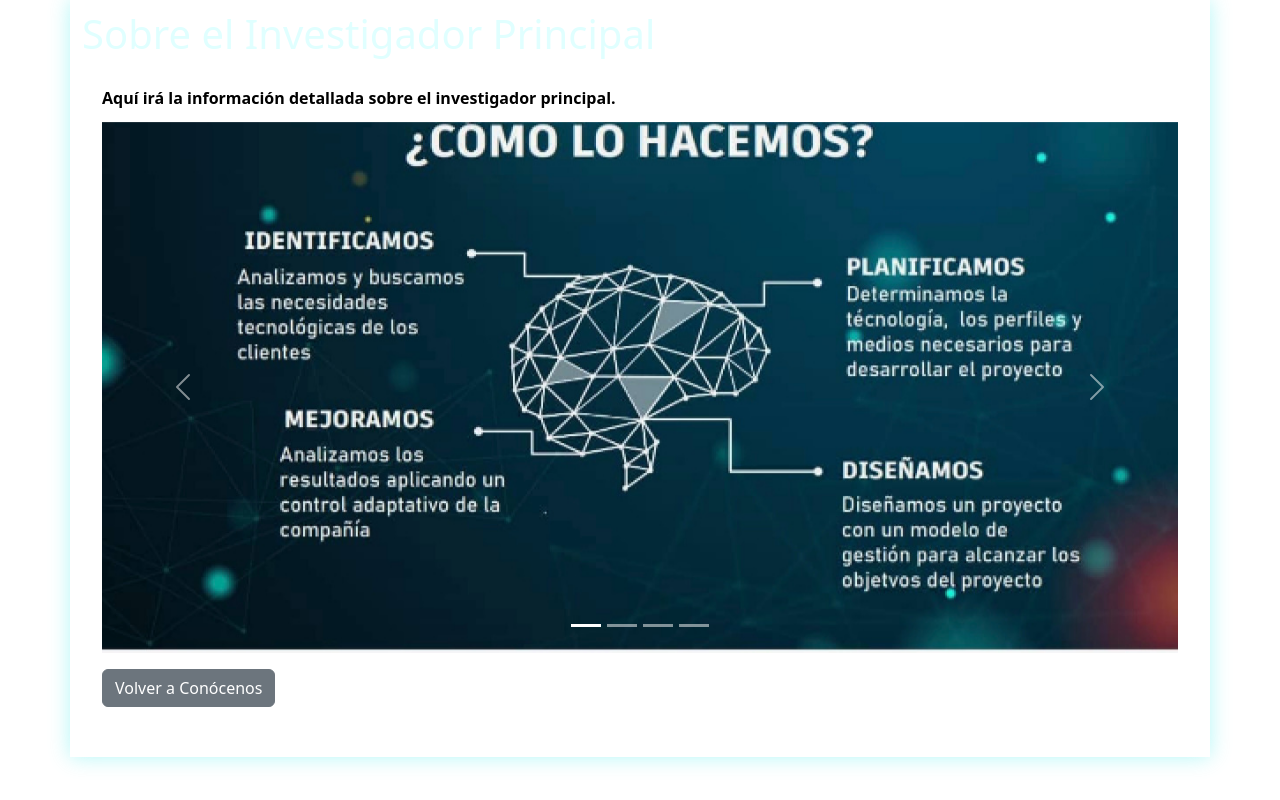
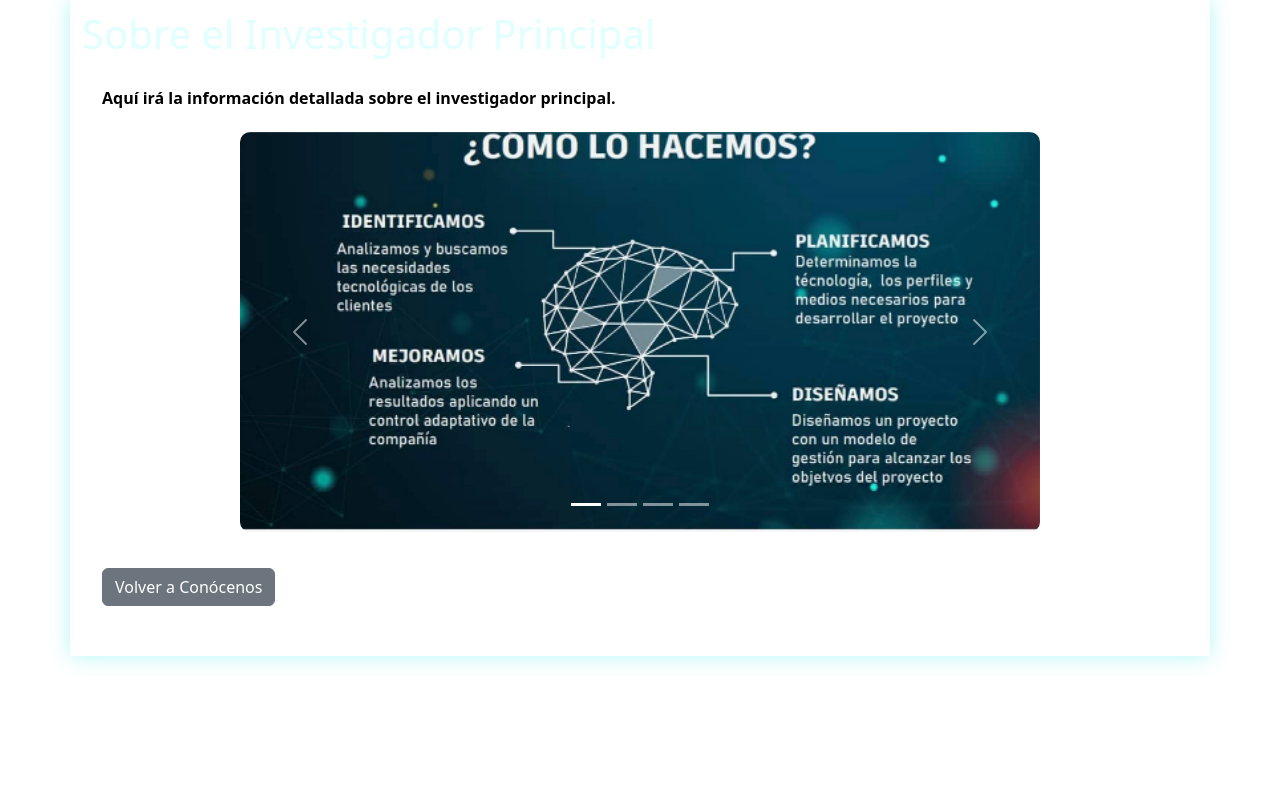
Before and after one commit to Daly2025/omanxus, a PHP site: page /investigador_principal.php in a window 1280 px wide. Run offline with PHP 8.4, Linux system fonts and the light colour scheme.

Commit message:
marix dos

```diff
--- a/conocenos.css
+++ b/conocenos.css
@@ -207,3 +207,20 @@
     0% { box-shadow: 0 0 15px rgba(0, 198, 255, 0.8), 0 0 30px rgba(0, 198, 255, 0.6), 0 0 50px rgba(0, 198, 255, 0.4); }
     100% { box-shadow: 0 0 20px rgba(0, 198, 255, 0.9), 0 0 40px rgba(0, 198, 255, 0.7), 0 0 60px rgba(0, 198, 255, 0.5); }
 }
+
+
+/* Estilos para el carrusel de imágenes en investigador_principal.php */
+.carousel-inner .carousel-item img {
+    width: 100%; /* Asegura que la imagen ocupe todo el ancho del contenedor */
+    height: 400px; /* Define una altura fija para todas las imágenes del carrusel */
+    object-fit: cover; /* Recorta la imagen para que cubra el área sin distorsionarla */
+    /* Puedes probar 'contain' si prefieres que la imagen se ajuste completamente dentro del área, mostrando barras si es necesario */
+}
+
+/* Opcional: Ajustar el tamaño del carrusel en sí si es necesario */
+#imageCarousel {
+    max-width: 800px; /* O el ancho que desees para el carrusel */
+    margin: 20px auto; /* Centra el carrusel y añade un poco de margen */
+    border-radius: 10px; /* Bordes redondeados para el carrusel */
+    overflow: hidden; /* Asegura que las imágenes redondeadas no se salgan */
+}
--- a/index.php
+++ b/index.php
@@ -91,6 +91,9 @@ if (file_exists($lang_file)) {
     <script src="matrix.js"></script>
     <script>
         document.addEventListener('DOMContentLoaded', function() {
+            // Start the Matrix effect when the page loads
+            startMatrixEffect();
+
             var ingenieriaButton = document.querySelector('a[href="ingenieria_multidisciplinar.php"]');
             if (ingenieriaButton) {
                 ingenieriaButton.addEventListener('click', function(event) {
```
Also changed, not shown: conocenos.php (+19 -0 lines), matrix.js (+22 -6 lines).
